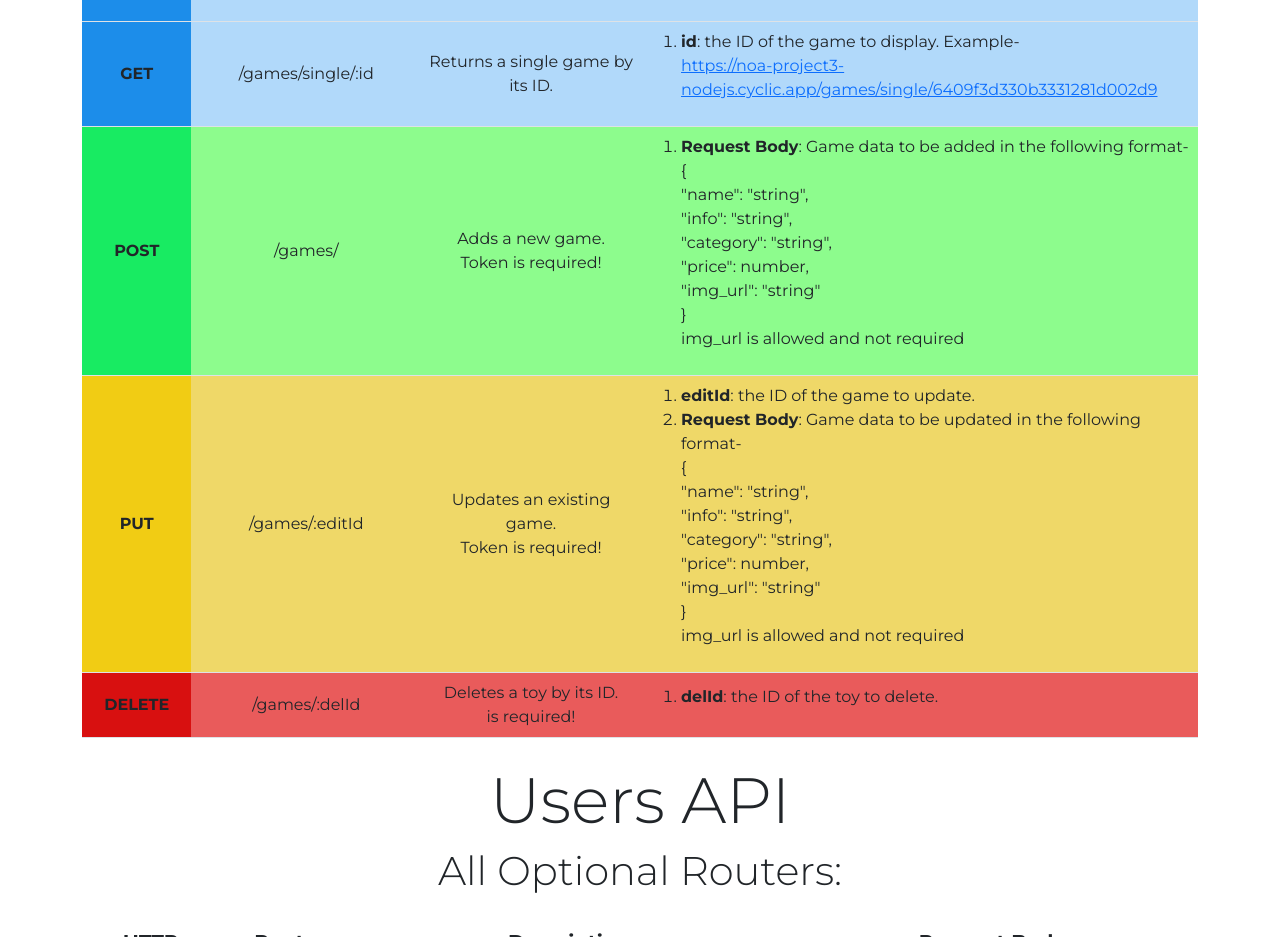
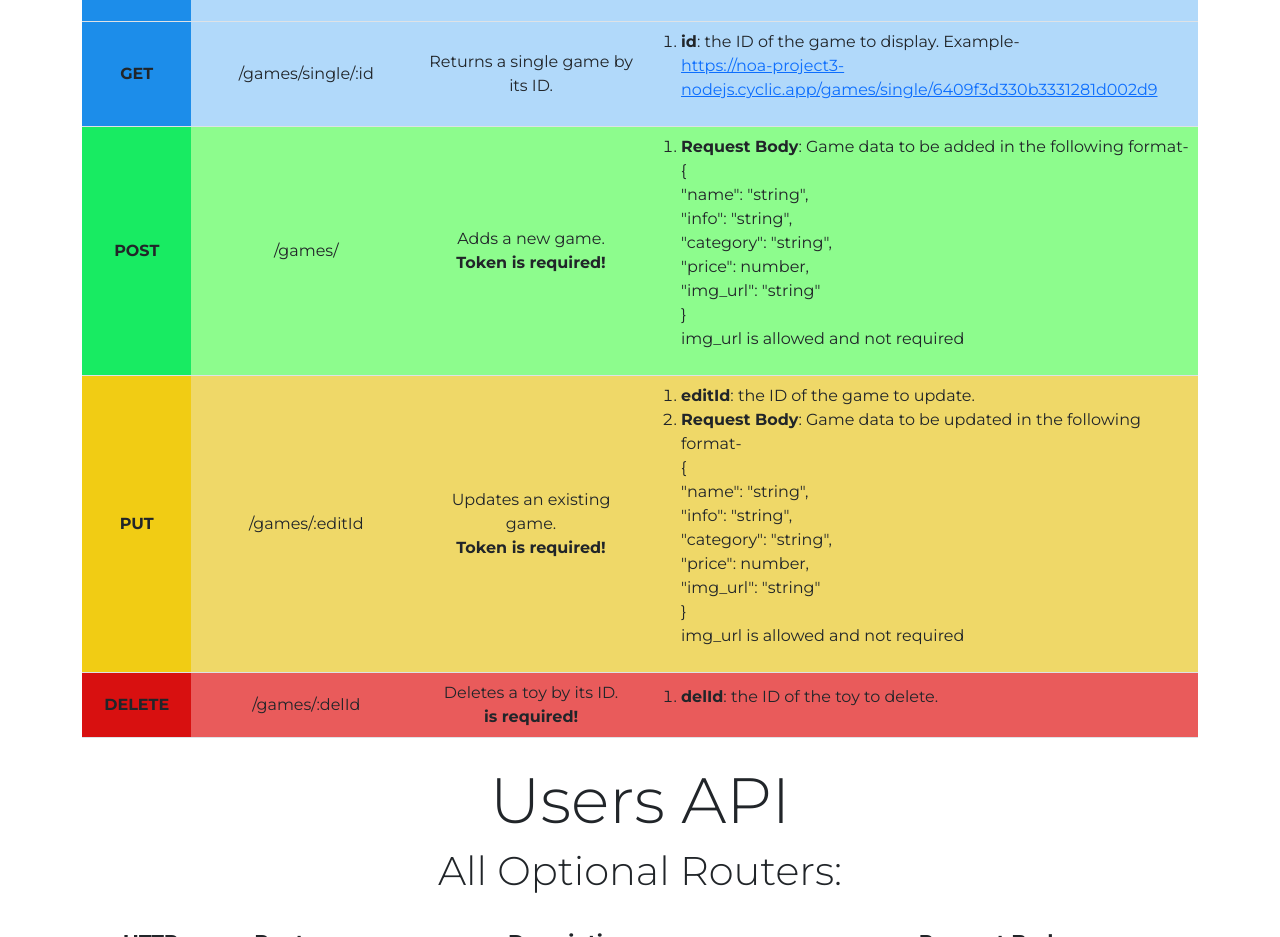
Before and after one commit to noafalik/NodejsProj, a website: page index.html in a window 1280 px wide. Shown: the part 1720-2657 px from the top of the page. Drawn offline with Linux system fonts and the light colour scheme; a web font is replaced by a local one.

Commit message:
Add files via upload

```diff
--- a/index.html
+++ b/index.html
@@ -138,7 +138,7 @@
           <td class="postClass2">/games/</td>
           <td class="postClass2">Adds a new game.
             <br />
-            Token is required!
+            <strong>Token is required!</strong>
           </td>
           <td class="postClass2 right">
             <ol>
@@ -170,8 +170,8 @@
           <td class="putClass">PUT</td>
           <td class="putClass2">/games/:editId</td>
           <td class="putClass2">Updates an existing game.
-            <br />
-            Token is required!
+          <br/>
+            <strong>Token is required!</strong>
           </td>
           <td class="putClass2 right">
             <ol>
@@ -204,7 +204,8 @@
           <td class="delClass">DELETE</td>
           <td class="delClass2">/games/:delId</td>
           <td class="delClass2">Deletes a toy by its ID.
-            <br /> is required!
+            <br />
+            <strong>is required!</strong>
           </td>
           <td class="delClass2 right">
             <ol>
```
